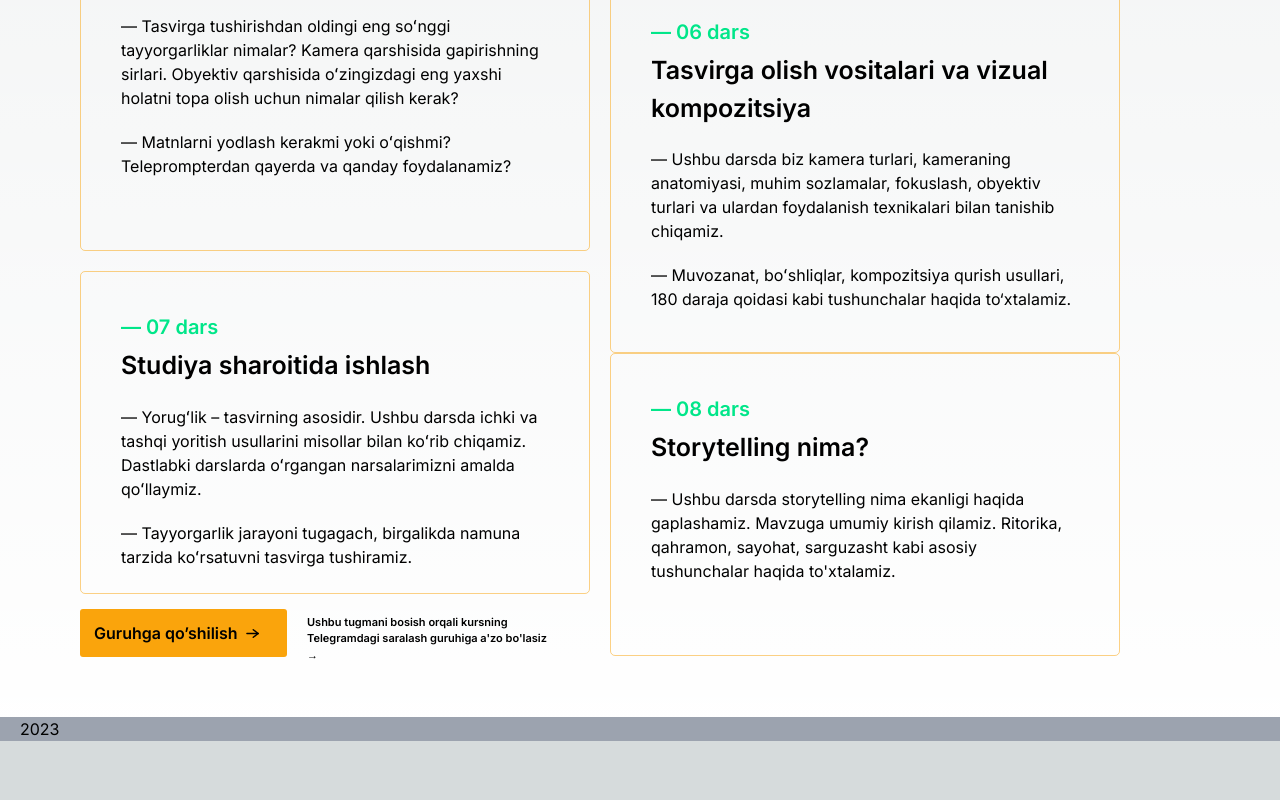
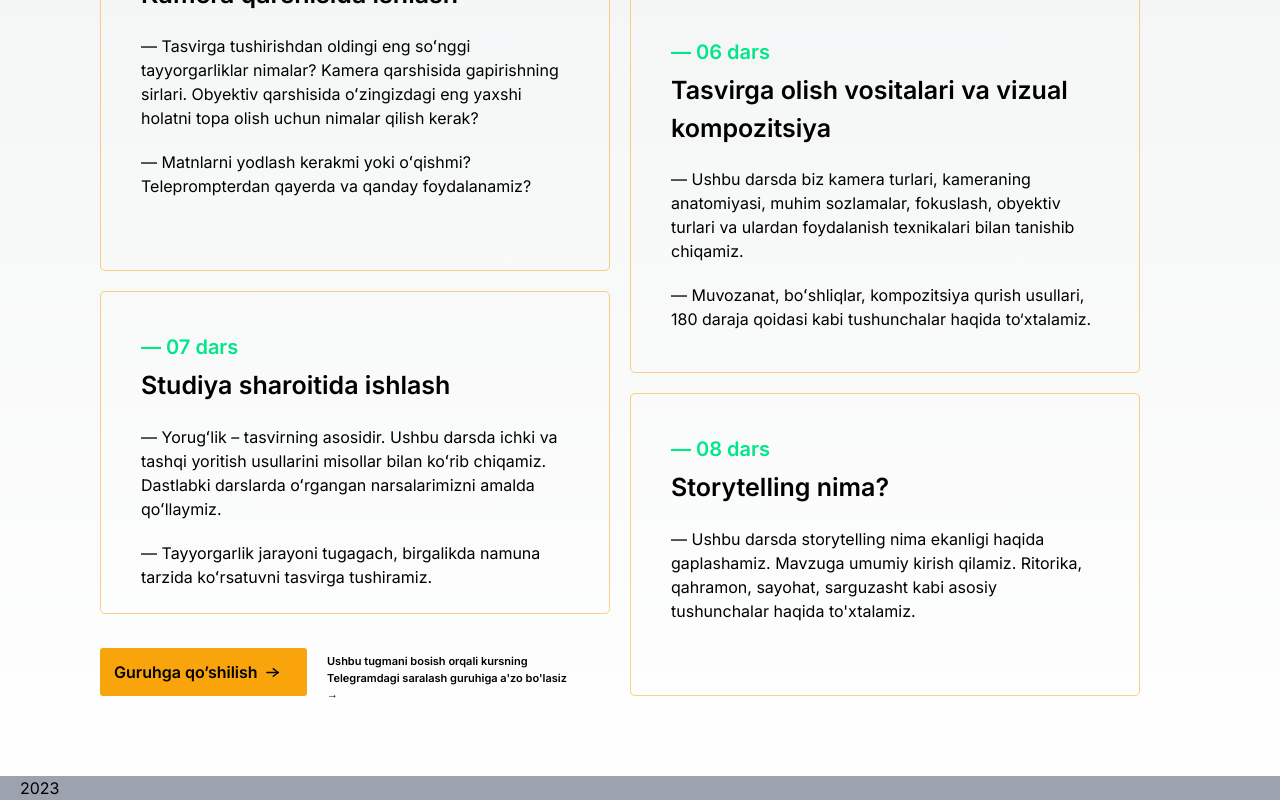
Before and after one commit to definem/Abdukarim-Mirzayev, a Next.js app: page / in a window 1280 px wide. Shown: the part 2370-3170 px from the top of the page. Before the commit the page ends 3111 px from the top, so only its background shows below. Built offline with nearby package versions, Linux system fonts and the light colour scheme.

Commit message:
yeeess aboutCourse section bitdi😁zo'r chiqtii

```diff
--- a/src/components/AboutCourse/aboutCourse.jsx
+++ b/src/components/AboutCourse/aboutCourse.jsx
@@ -5,7 +5,7 @@ import Arrow from "../../../public/assets/icons/arrow.svg";
 const AboutCourse = () => {
   return (
     <div className="container">
-      <div className="m-[60px] flex gap-[20px]">
+      <div className="m-[80px] flex gap-[20px]">
         <div className="">
           {/* 1-dars */}
           <div className="border border-[#FAA40C80] rounded-[5px] w-[510px] h-[255px] p-[40px]">
@@ -81,12 +81,12 @@ const AboutCourse = () => {
               koʻrsatuvni tasvirga tushiramiz.
             </p>
           </div>
-          <div className='flex items-center gap-[20px]'>
-            <button className="flex items-center  rounded-[3px] mt-[15px] px-[14px] gap-[5px] bg-[#FAA40C] hover:bg-orange-400 text-[16px] w-[207px] h-[48px] text-black font-semibold">
+          <div className="flex items-center gap-[20px] mt-[34px]">
+            <button className="flex items-center rounded-[3px]  px-[14px] gap-[5px] bg-[#FAA40C] hover:bg-orange-400 text-[16px] w-[207px] h-[48px] text-black font-semibold">
               Guruhga qo’shilish
               <img src={Arrow.src} alt="arrow icon" />
             </button>
-            <p className="font-semibold text-[11px] mt-[14px] w-[251px] h-[38px]">
+            <p className="font-semibold text-[11px] w-[251px] h-[38px]">
               Ushbu tugmani bosish orqali kursning Telegramdagi saralash
               guruhiga a'zo bo'lasiz →
             </p>
@@ -153,7 +153,7 @@ const AboutCourse = () => {
             </p>
           </div>
           {/* 8-dars */}
-          <div className="border border-[#FAA40C80] rounded-[5px] w-[510px] h-[303px] p-[40px]">
+          <div className="border border-[#FAA40C80] rounded-[5px] w-[510px] h-[303px] p-[40px] mt-[20px]">
             <p className="text-[20px] text-[#00E689] font-semibold mb-[5px]">
               — 08 dars
             </p>
```
